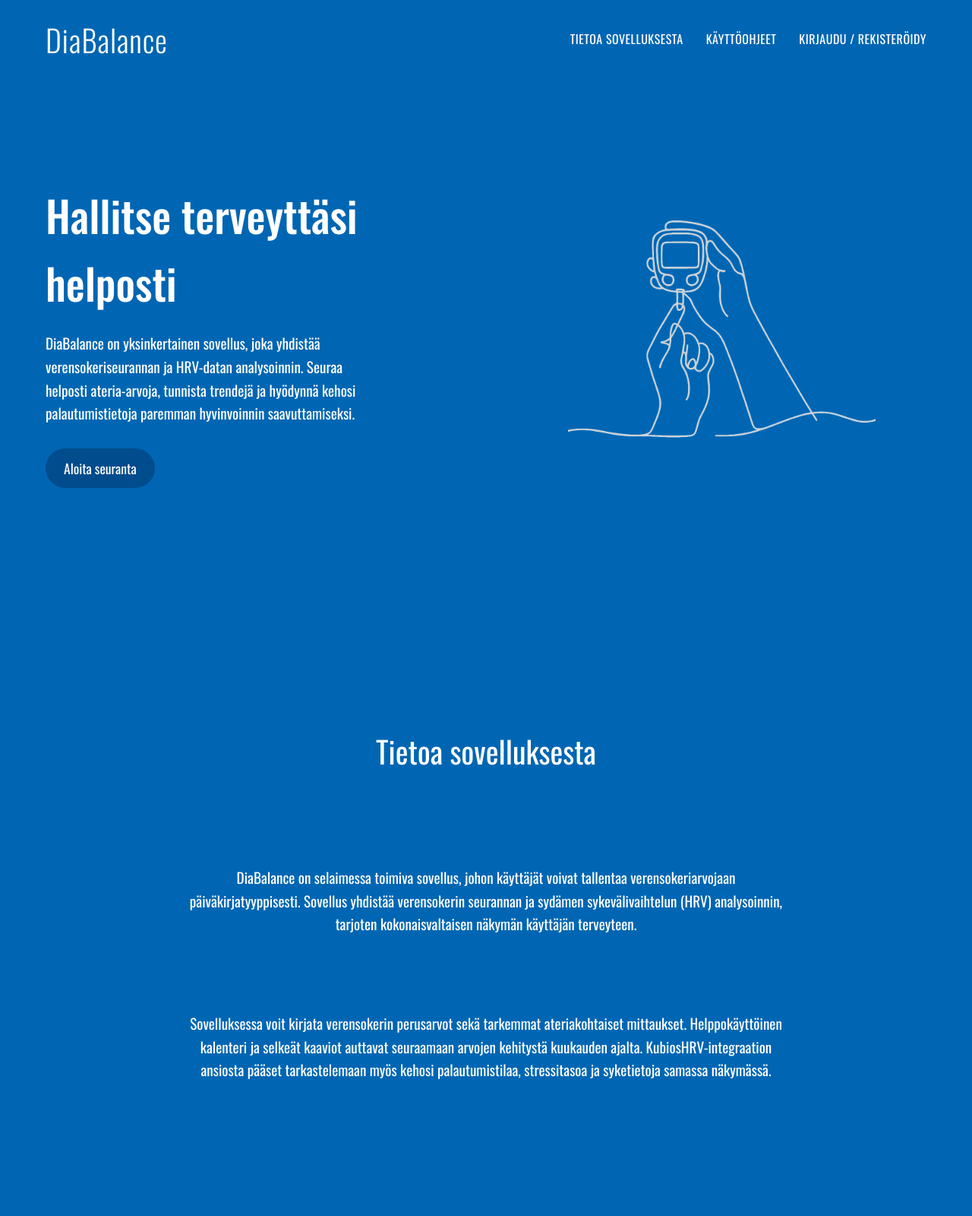
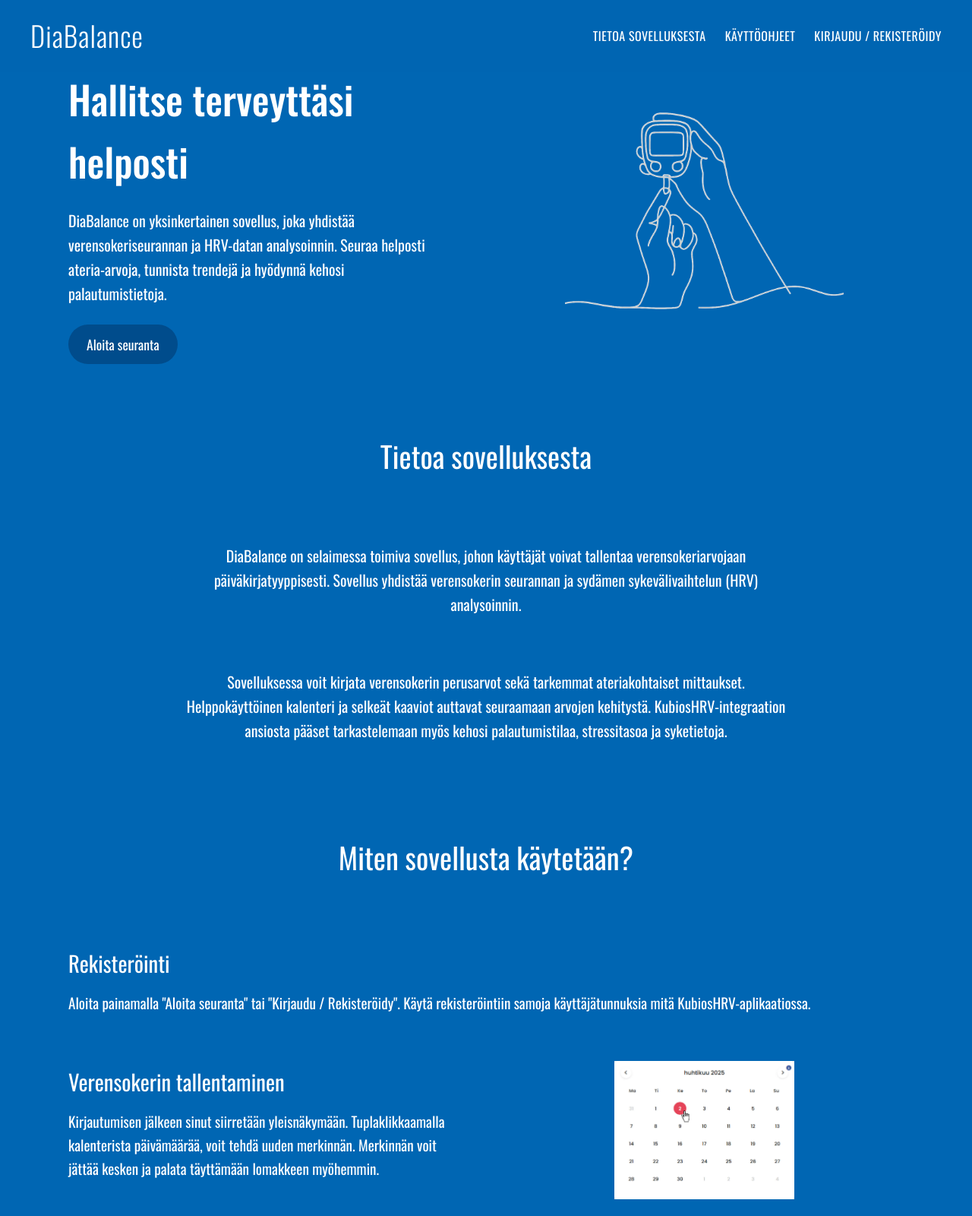
Before and after one commit to kana542/DiaBalance, a website built with Vite: page frontend/index.html in a window 1280 px wide. Shown: the top 1600 px of the page at 76% size. Built offline with nearby package versions, Linux system fonts and the light colour scheme.

Commit message:
paremmin tyylitelty etusivu (paddingit ja koot ja scrollaukset)

```diff
--- a/frontend/index.html
+++ b/frontend/index.html
@@ -21,32 +21,32 @@
 
         body {
             color: white;
-            background-color: #0066b3; /* The blue background color from the mockup */
+            background-color: #0066b3;
             line-height: 1.6;
             overflow-x: hidden;
         }
 
         html {
             scroll-behavior: smooth;
-            scroll-padding-top: 80px; /* Add scroll padding for navigation */
+            scroll-padding-top: 70px;
+        }
 
-        }
         /* Navigation */
         nav {
             position: fixed;
             top: 0;
             left: 0;
             width: 100%;
-            padding: 20px 60px;
+            padding: 18px 40px;
             display: flex;
             justify-content: space-between;
             align-items: center;
             z-index: 100;
-            background-color: rgba(0, 102, 179, 0.9); /* Semi-transparent navigation bar */
+            background-color: rgba(0, 102, 179, 0.95);
         }
 
         .logo {
-            font-size: 2.5rem;
+            font-size: 2.3rem;
             font-weight: 300;
             letter-spacing: 1px;
             text-decoration: none;
@@ -55,7 +55,7 @@
 
         .nav-links {
             display: flex;
-            gap: 30px;
+            gap: 25px;
         }
 
         .nav-links a {
@@ -71,24 +71,23 @@
             opacity: 0.8;
         }
 
-        /* Sections - Each section takes up the full viewport */
+        /* Sections */
         section {
-            height: 100vh; /* Each section fills the entire viewport height */
+            min-height: 95vh; /* Increased from 90vh */
             width: 100%;
             display: flex;
             flex-direction: column;
             justify-content: center;
-            padding: 0 60px;
-            overflow: hidden; /* Prevent content from overflowing */
-            position: relative; /* For positioning content */
+            padding: 50px 40px; /* Increased padding */
+            position: relative;
         }
 
         .section-content {
-            max-width: 1200px;
+            max-width: 1100px; /* Increased from 1000px */
             margin: 0 auto;
             display: flex;
             align-items: center;
-            gap: 80px;
+            gap: 50px; /* Increased from 40px */
             width: 100%;
         }
 
@@ -104,25 +103,26 @@
 
         /* Hero section */
         #hero {
-            padding-top: 80px; /* Account for the navigation bar */
+            padding-top: 90px; /* Increased padding */
+            padding-bottom: 40px;
         }
 
         #hero h1 {
-            font-size: 3.5rem;
+            font-size: 3.2rem; /* Increased from 2.8rem */
             font-weight: 500;
-            margin-bottom: 20px;
+            margin-bottom: 20px; /* Increased from 15px */
         }
 
         #hero p {
-            font-size: 1.2rem;
-            margin-bottom: 30px;
-            max-width: 80%;
+            font-size: 1.25rem; /* Increased from 1.1rem */
+            margin-bottom: 25px;
+            max-width: 90%;
         }
 
         .cta-button {
             display: inline-block;
             padding: 12px 24px;
-            background-color: #004c8c; /* Darker blue */
+            background-color: #004c8c;
             color: white;
             text-decoration: none;
             border-radius: 30px;
@@ -136,17 +136,19 @@
 
         /* Info section */
         #info {
-            background-color: #0066b3; /* Ensure all sections have same background */
+            background-color: #0066b3;
+            padding-top: 50px;
+            padding-bottom: 50px;
         }
 
         #info h2 {
-            font-size: 2.5rem;
-            margin-bottom: 40px;
+            font-size: 2.4rem; /* Increased from 2.2rem */
+            margin-bottom: 35px; /* Increased from 30px */
             text-align: center;
         }
 
         #info p {
-            font-size: 1.2rem;
+            font-size: 1.25rem;
             margin-bottom: 20px;
             text-align: center;
             max-width: 800px;
@@ -157,53 +159,48 @@
         /* Usage section */
         #usage {
             background-color: #0066b3;
-            padding-top: 80px
+            padding-top: 50px;
+            padding-bottom: 150px; /* Extra bottom padding for the last section */
         }
 
-
         #usage h2 {
-            font-size: 2.5rem;
-            margin-bottom: 40px;
+            font-size: 2.4rem;
+            margin-bottom: 35px;
             text-align: center;
-            margin-top: 2.5rem;
+            margin-top: 0;
         }
 
         .usage-steps {
             width: 100%;
-            max-width: 1200px;
+            max-width: 1100px;
             margin: 0 auto;
         }
 
         .step {
-            margin-bottom: 40px;
+            margin-bottom: 40px; /* Increased from 30px */
         }
 
         .step h3 {
-            font-size: 1.8rem;
+            font-size: 1.8rem; /* Increased from 1.6rem */
+            margin-bottom: 15px;
+        }
+
+        .step p {
+            font-size: 1.2rem; /* Increased from 1.1rem */
             margin-bottom: 20px;
         }
 
-        .step p {
-            font-size: 1.2rem;
-            margin-bottom: 20px;
-        }
-
-        /* Placeholder for images */
-        .placeholder-image {
-            width: 300px;
-            height: 300px;
-            background-color: rgba(255, 255, 255, 0.2);
-            border-radius: 8px;
-            display: flex;
-            align-items: center;
-            justify-content: center;
+        /* Active navigation link style */
+        .nav-links a.active {
+            font-weight: 500;
+            text-decoration: underline;
         }
 
         /* Responsive adjustments */
         @media (max-width: 992px) {
             .section-content {
                 flex-direction: column;
-                gap: 40px;
+                gap: 30px;
             }
 
             #hero .section-content {
@@ -211,11 +208,11 @@
             }
 
             nav {
-                padding: 20px 30px;
+                padding: 15px 20px;
             }
 
             .logo {
-                font-size: 2rem;
+                font-size: 1.8rem;
             }
 
             .nav-links {
@@ -227,24 +224,66 @@
             }
 
             section {
-                padding: 0 30px;
-                height: auto;
-                min-height: 100vh;
+                padding: 40px 30px;
+                min-height: auto;
             }
 
             #hero {
                 padding-top: 80px;
             }
+
+            /* Last section needs extra padding */
+            #usage {
+                padding-bottom: 120px;
+            }
+
+            .step .section-content {
+                margin-bottom: 0;
+            }
+
+            /* Make images smaller on mobile */
+            .image-content img {
+                width: 70% !important;
+            }
         }
 
         @media (max-width: 768px) {
             #hero h1 {
-                font-size: 2.8rem;
+                font-size: 2.4rem;
             }
 
-            .placeholder-image {
-                width: 250px;
-                height: 250px;
+            h2 {
+                font-size: 2.2rem !important;
+            }
+
+            h3 {
+                font-size: 1.6rem !important;
+            }
+
+            p {
+                font-size: 1.1rem !important;
+            }
+
+            /* More compact in mobile view */
+            .step {
+                margin-bottom: 30px;
+            }
+
+            /* Even smaller images on small screens */
+            .image-content img {
+                width: 65% !important;
+            }
+        }
+
+        /* Fix for mobile view - ensure content is properly spaced */
+        @media (max-height: 800px) {
+            section {
+                min-height: auto;
+                padding: 40px 30px;
+            }
+
+            #usage {
+                padding-bottom: 120px;
             }
         }
     </style>
@@ -256,35 +295,34 @@
         <div class="nav-links">
             <a href="#info">Tietoa sovelluksesta</a>
             <a href="#usage">Käyttöohjeet</a>
-            <a href="login.html">Kirjaudu / Rekisteröidy</a>
+            <a href="./src/pages/login.html">Kirjaudu / Rekisteröidy</a>
         </div>
     </nav>
 
-    <!-- Hero Section (First red rectangle in the mockup) -->
+    <!-- Hero Section -->
     <section id="hero">
         <div class="section-content">
             <div class="text-content">
                 <h1>Hallitse terveyttäsi helposti</h1>
-                <p>DiaBalance on yksinkertainen sovellus, joka yhdistää verensokeriseurannan ja HRV-datan analysoinnin. Seuraa helposti ateria-arvoja, tunnista trendejä ja hyödynnä kehosi palautumistietoja paremman hyvinvoinnin saavuttamiseksi.</p>
+                <p>DiaBalance on yksinkertainen sovellus, joka yhdistää verensokeriseurannan ja HRV-datan analysoinnin. Seuraa helposti ateria-arvoja, tunnista trendejä ja hyödynnä kehosi palautumistietoja.</p>
                 <a href="#info" class="cta-button">Aloita seuranta</a>
             </div>
             <div class="image-content">
-                <img src="/etusivu-pikkukuva.png" alt="verensokerimittari" style="width: 75%; height: auto;" />
-            </div>
+                <img src="/etusivu-pikkukuva.png" alt="verensokerimittari" style="width: 70%; height: auto;" />
             </div>
         </div>
     </section>
 
-    <!-- Info Section (Second red rectangle in the mockup) -->
+    <!-- Info Section -->
     <section id="info">
         <div class="section-content" style="flex-direction: column;">
             <h2>Tietoa sovelluksesta</h2>
-            <p>DiaBalance on selaimessa toimiva sovellus, johon käyttäjät voivat tallentaa verensokeriarvojaan päiväkirjatyyppisesti. Sovellus yhdistää verensokerin seurannan ja sydämen sykevälivaihtelun (HRV) analysoinnin, tarjoten kokonaisvaltaisen näkymän käyttäjän terveyteen.</p>
-            <p>Sovelluksessa voit kirjata verensokerin perusarvot sekä tarkemmat ateriakohtaiset mittaukset. Helppokäyttöinen kalenteri ja selkeät kaaviot auttavat seuraamaan arvojen kehitystä kuukauden ajalta. KubiosHRV-integraation ansiosta pääset tarkastelemaan myös kehosi palautumistilaa, stressitasoa ja syketietoja samassa näkymässä.</p>
+            <p>DiaBalance on selaimessa toimiva sovellus, johon käyttäjät voivat tallentaa verensokeriarvojaan päiväkirjatyyppisesti. Sovellus yhdistää verensokerin seurannan ja sydämen sykevälivaihtelun (HRV) analysoinnin.</p>
+            <p>Sovelluksessa voit kirjata verensokerin perusarvot sekä tarkemmat ateriakohtaiset mittaukset. Helppokäyttöinen kalenteri ja selkeät kaaviot auttavat seuraamaan arvojen kehitystä. KubiosHRV-integraation ansiosta pääset tarkastelemaan myös kehosi palautumistilaa, stressitasoa ja syketietoja.</p>
         </div>
     </section>
 
-    <!-- Usage Section (Third red rectangle in the mockup) -->
+    <!-- Usage Section -->
     <section id="usage">
         <div class="section-content" style="flex-direction: column;">
             <h2>Miten sovellusta käytetään?</h2>
@@ -302,11 +340,10 @@
                     <div class="section-content">
                         <div class="text-content">
                             <h3>Verensokerin tallentaminen</h3>
-                            <p>Kirjautumisen jälkeen sinut siirretään yleisnäkymään. Tuplaklikkaamalla yleisnäkymän kalenterista päivämäärää, voit tehdä uuden merkinnän. Merkinnän voit jättää kesken ja palata aina uuden mittauksen jälkeen täyttämään lomakkeen.</p>
+                            <p>Kirjautumisen jälkeen sinut siirretään yleisnäkymään. Tuplaklikkaamalla kalenterista päivämäärää, voit tehdä uuden merkinnän. Merkinnän voit jättää kesken ja palata täyttämään lomakkeen myöhemmin.</p>
                         </div>
                         <div class="image-content">
-                            <img src="/etusivu-calendar.png" alt="kalenterikuva" style="width: 50%; height: auto;" />
-                            </div>
+                            <img src="/etusivu-calendar.png" alt="kalenterikuva" style="width: 45%; height: auto;" />
                         </div>
                     </div>
                 </div>
@@ -318,8 +355,7 @@
                             <p>Samalla kun olet merkitsemässä verensokeriarvoaja, voit painamalla "Hae HRV-data" nappia, hakea kyseisen päivän HRV-analyysit, jos sellaisia on tallennettu KubiosHRV-aplikaatiossa.</p>
                         </div>
                         <div class="image-content">
-                            <img src="etusivu-hae-hrv-dataa.png" alt="hrvdatakuva" style="width: 50%; height: auto;" />
-                            </div>
+                            <img src="/etusivu-hae-hrv-dataa.png" alt="hrvdatakuva" style="width: 45%; height: auto;" />
                         </div>
                     </div>
                 </div>
@@ -328,13 +364,11 @@
     </section>
 
     <script>
-        // You can add JavaScript here if needed
+        // JavaScript for navigation highlighting
         document.addEventListener('DOMContentLoaded', function() {
-            // Add active class to current section
             const sections = document.querySelectorAll('section');
             const navLinks = document.querySelectorAll('.nav-links a');
 
-            // Highlight the active section in the navigation
             window.addEventListener('scroll', () => {
                 let current = '';
 
@@ -353,6 +387,12 @@
                     }
                 });
             });
+
+            // Scroll check on page load
+            setTimeout(() => {
+                window.scrollBy(0, 1);
+                window.scrollBy(0, -1);
+            }, 100);
         });
     </script>
 </body>
```
